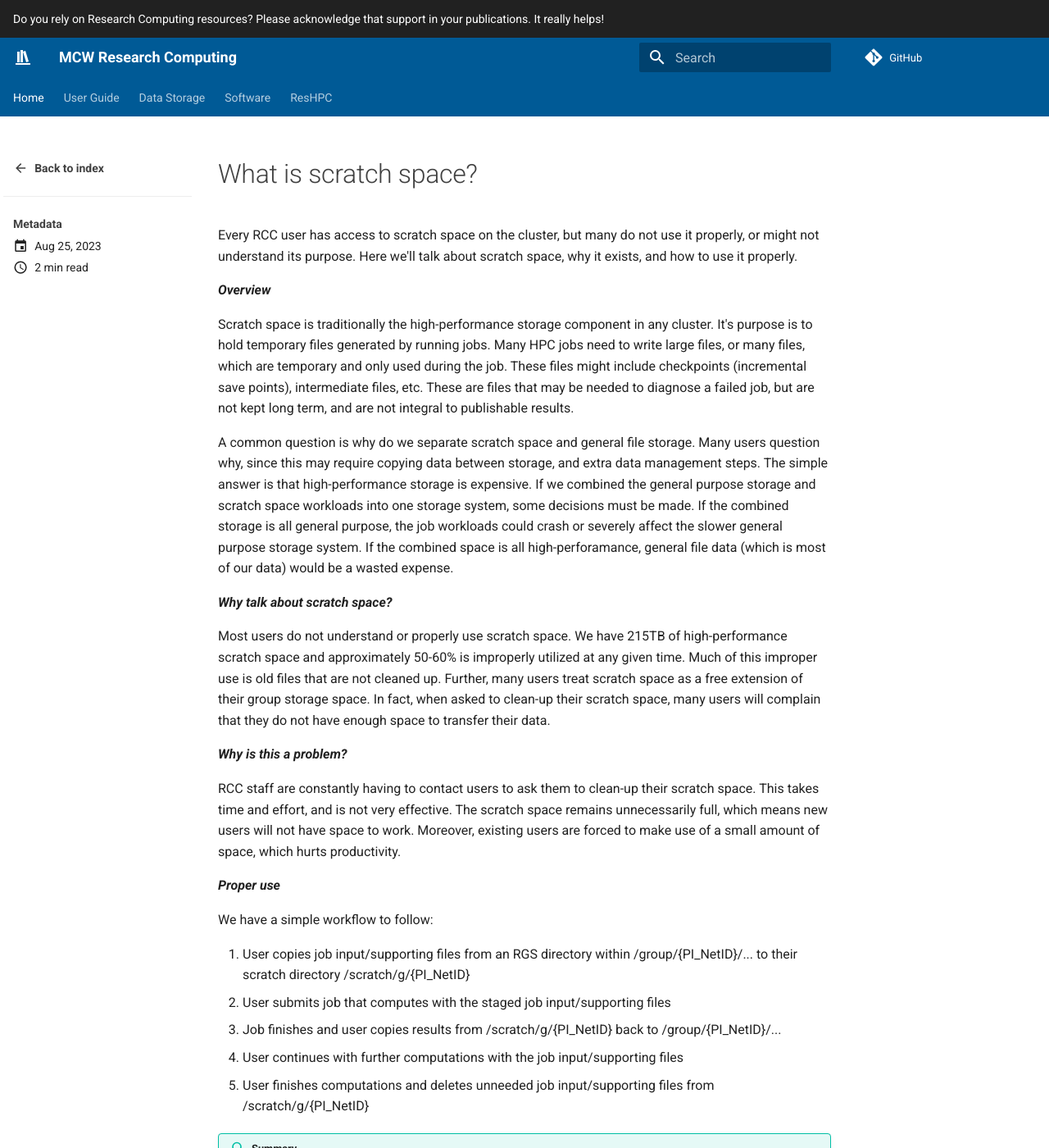
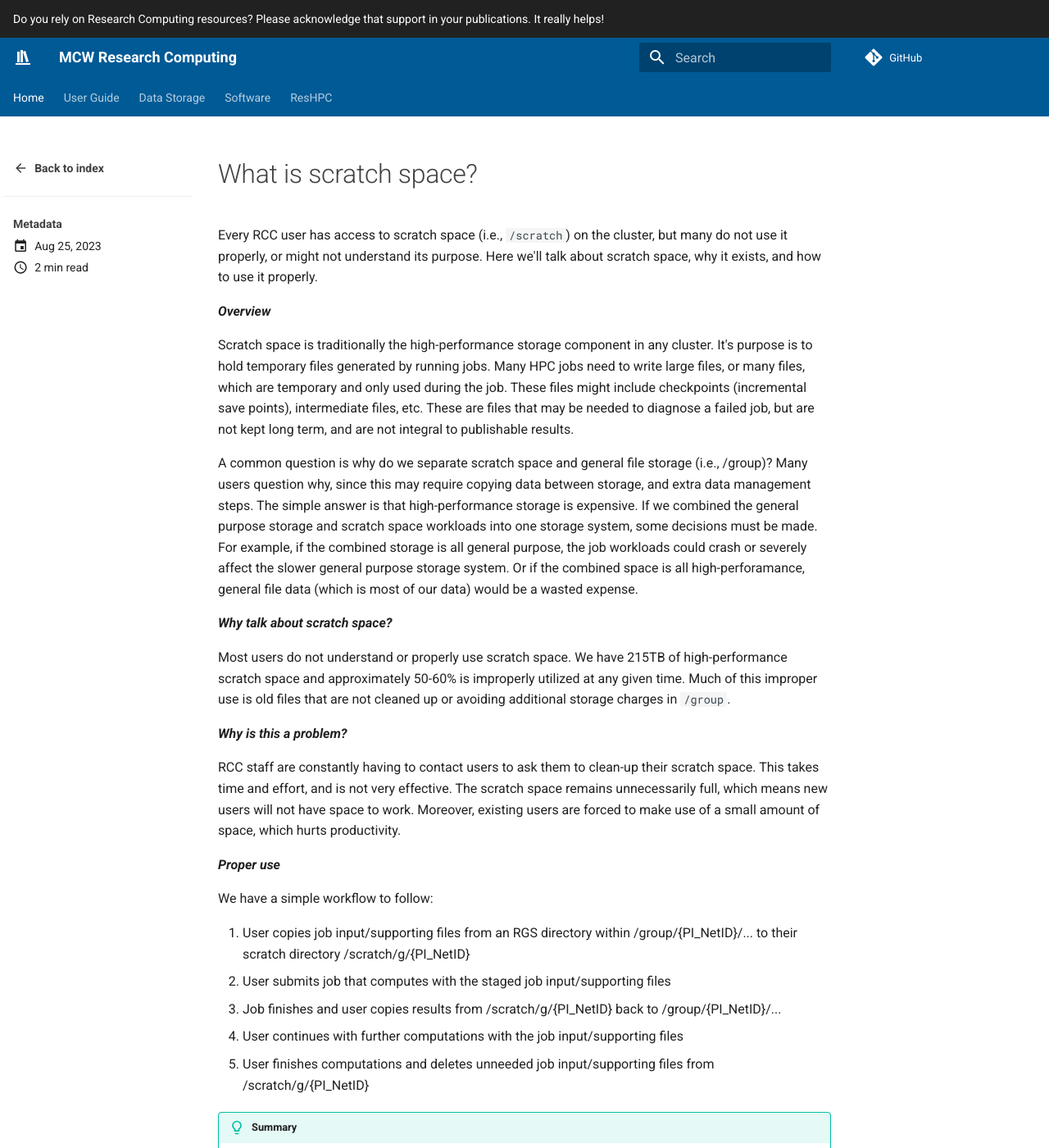
Before and after one commit to mcw-rcc/mcw-rcc.github.io, an MkDocs documentation site: the page built from docs/news/posts/2023-08-25.md, in a window 1280 px wide and 1400 px high. Shown: the whole window at 82% size. Built offline with MkDocs 1.6.1 and Material for MkDocs 9.7.7, drawn with Linux system fonts in a browser that asks for light colours; comment, search, counter and statistics services are not loaded; some of the changed text lies outside the part shown.

Commit message:
fix final typos and wording

```diff
--- a/docs/news/posts/2023-08-25.md
+++ b/docs/news/posts/2023-08-25.md
@@ -19,20 +19,19 @@ temporary and only used during the job. These files might include checkpoints (i
 intermediate files, etc. These are files that may be needed to diagnose a failed job, but are not kept long
 term, and are not integral to publishable results.
 
-A common question is why do we separate scratch space and general file storage. Many users question why, since
-this may require copying data between storage, and extra data management steps. The simple answer is that
-high-performance storage is expensive. If we combined the general purpose storage and scratch space workloads
-into one storage system, some decisions must be made. If the combined storage is all general purpose, the job
-workloads could crash or severely affect the slower general purpose storage system. If the combined space is
-all high-perforamance, general file data (which is most of our data) would be a wasted expense.
+A common question is why do we separate scratch space and general file storage (i.e., /group)? Many users
+question why, since this may require copying data between storage, and extra data management steps. The simple
+answer is that high-performance storage is expensive. If we combined the general purpose storage and scratch
+space workloads into one storage system, some decisions must be made. For example, if the combined storage is
+all general purpose, the job workloads could crash or severely affect the slower general purpose storage system.
+Or if the combined space is all high-perforamance, general file data (which is most of our data) would be a
+wasted expense.
 
 ***Why talk about scratch space?***
 
 Most users do not understand or properly use scratch space. We have 215TB of high-performance scratch space
 and approximately 50-60% is improperly utilized at any given time. Much of this improper use is old files that
-are not cleaned up. Further, many users treat scratch space as a free extension of their group storage space.
-In fact, when asked to clean-up their scratch space, many users will complain that they do not have enough
-space to transfer their data.
+are not cleaned up or avoiding additional storage charges in `/group`.
 
 ***Why is this a problem?***
 
@@ -54,4 +53,4 @@ directory /scratch/g/{PI_NetID}
 
 !!! tip "Summary"
     Try to remember that scratch space is shared. Proper use of scratch space benefits all users. So, clean up
-    your scratch space and remember; ***no job running, no data in scratch***
+    your scratch space by following a simple rule; ***when not running jobs, your scratch should be empty!***
```
Also changed, not shown: other parts of docs/news/posts/2023-08-25.md (+1 -1 lines).
